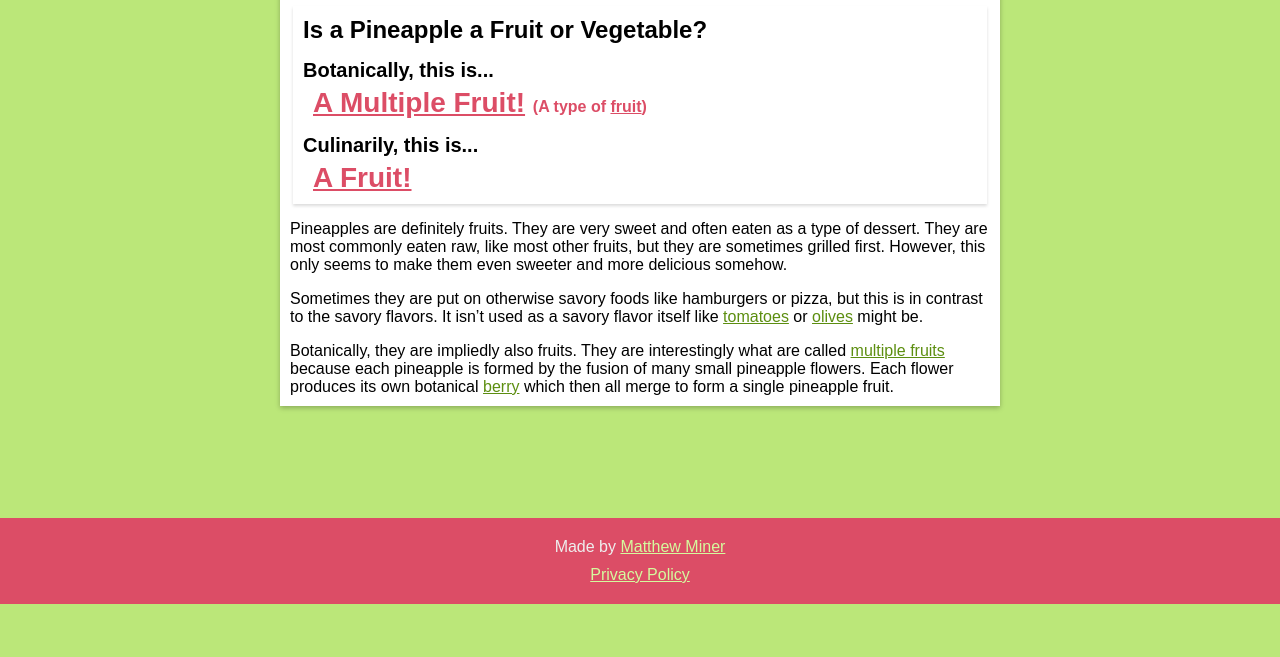
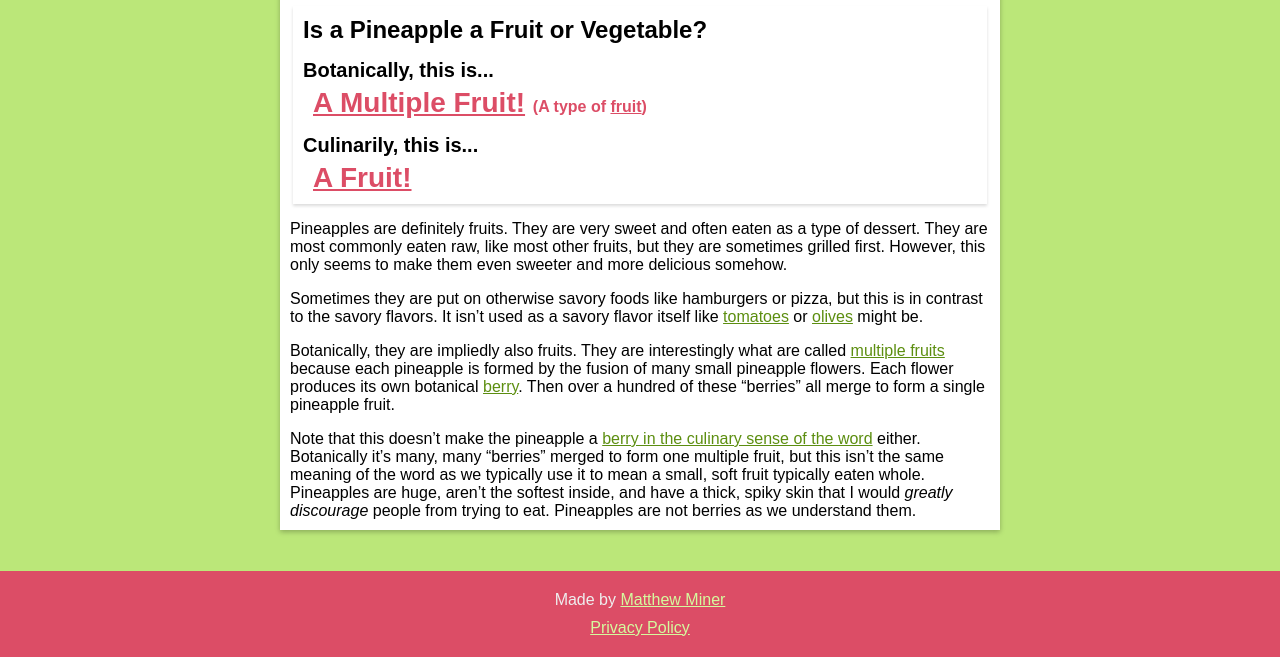
Before and after one commit to mminer237/fruitorvegetable, a Jekyll site: the page built from _items/pineapple.md, in a window 1280 px wide, cut to the strip 296-953 px from the top of the page. Built offline with Jekyll 4.4.1, drawn with Linux system fonts in a browser that asks for light colours; before the commit the page ends 900 px from its top, so only the background shows below that.

Commit message:
Clarify berriness of pineapples

```diff
--- a/_items/pineapple.md
+++ b/_items/pineapple.md
@@ -8,4 +8,6 @@ Pineapples are definitely fruits. They are very sweet and often eaten as a type
 
 Sometimes they are put on otherwise savory foods like hamburgers or pizza, but this is in contrast to the savory flavors. It isn't used as a savory flavor itself like [tomatoes]({% link _items/tomato.md %}) or [olives]({% link _items/olive.md %}) might be.
 
-Botanically, they are impliedly also fruits. They are interestingly what are called [multiple fruits]({% link _types/multiple-fruit.html %}) because each pineapple is formed by the fusion of many small pineapple flowers. Each flower produces its own botanical [berry]({% link _types/berry.html %}) which then all merge to form a single pineapple fruit.
+Botanically, they are impliedly also fruits. They are interestingly what are called [multiple fruits]({% link _types/multiple-fruit.html %}) because each pineapple is formed by the fusion of many small pineapple flowers. Each flower produces its own botanical [berry]({% link _types/berry.html %}). Then over a hundred of these "berries" all merge to form a single pineapple fruit.
+
+Note that this doesn't make the pineapple a [berry in the culinary sense of the word]({% link _types/berry.html %}#culinarily) either. Botanically it's many, many "berries" merged to form one multiple fruit, but this isn't the same meaning of the word as we typically use it to mean a small, soft fruit typically eaten whole. Pineapples are huge, aren't the softest inside, and have a thick, spiky skin that I would *greatly discourage* people from trying to eat. Pineapples are not berries as we understand them.
```
